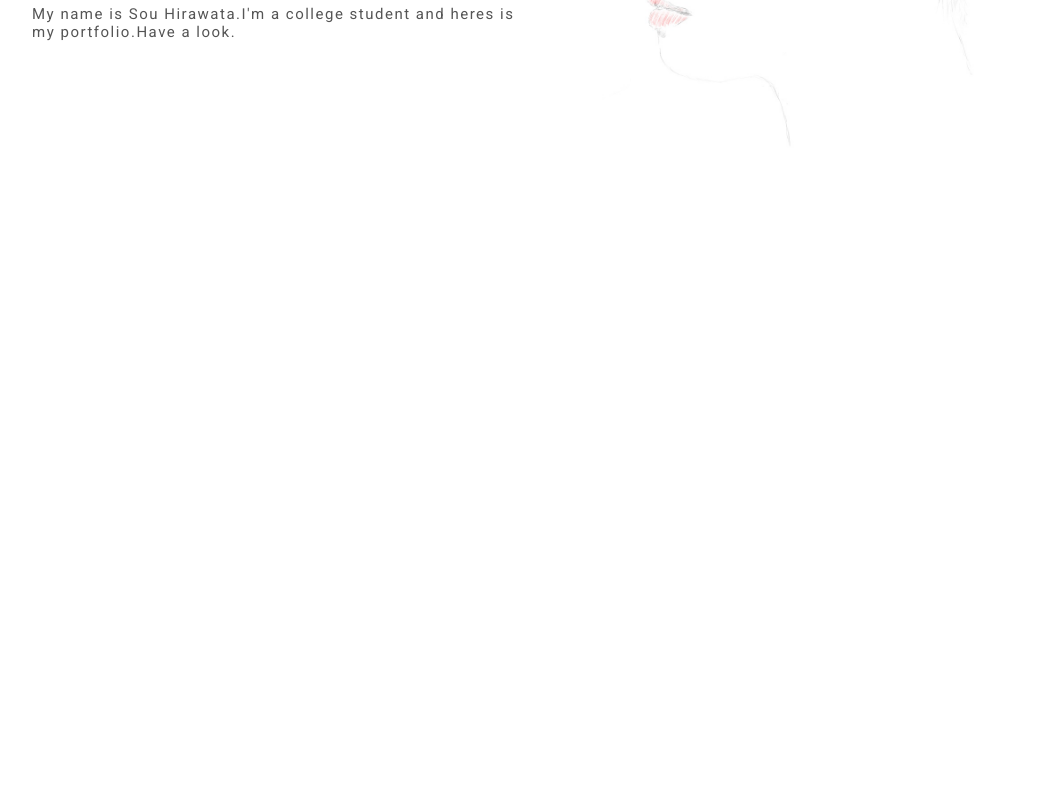
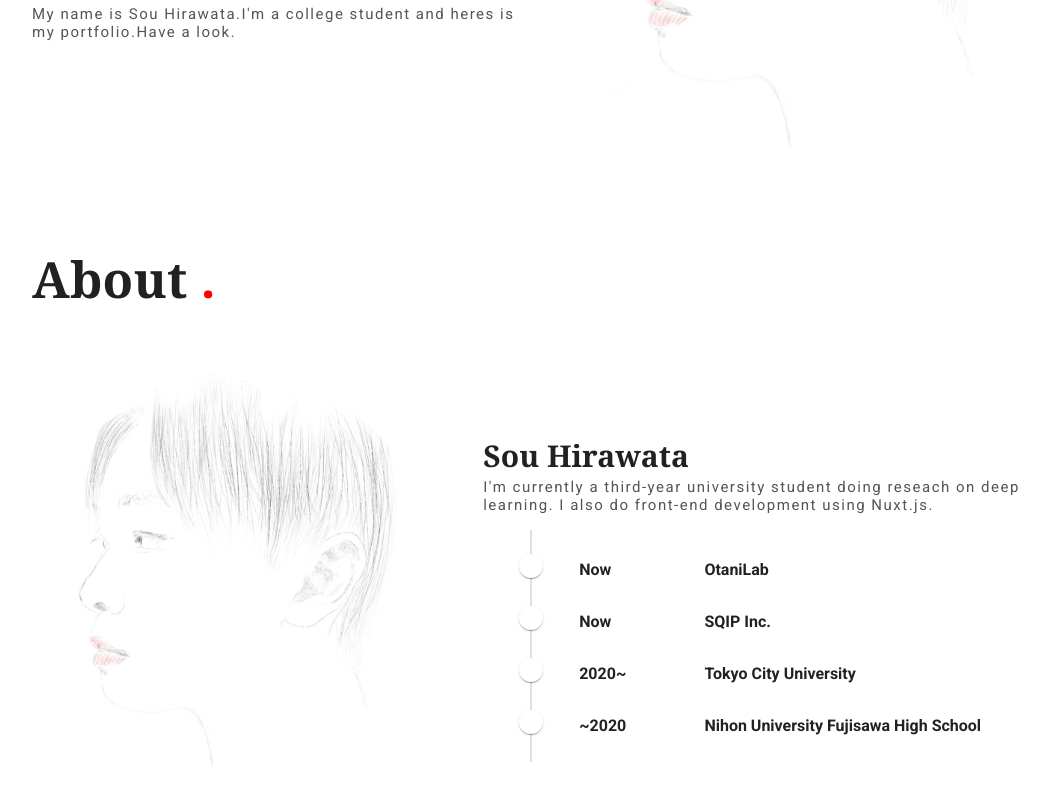
Before and after one commit to sserada/hirawataso.com, a Nuxt app: page / in a window 1280 px wide. Shown: the part 322-1122 px from the top of the page, without its empty margins (96-1145 px from the left). Before the commit the page ends 800 px from the top, so only its background shows below. Built offline with nearby package versions, Linux system fonts and the light colour scheme.

Commit message:
:gem: Create my introduction

```diff
--- /dev/null
+++ b/components/About.vue
@@ -0,0 +1,92 @@
+<template>
+  <section id="about">
+    <div class="title">
+      <h2>
+        About
+        <span class="period">.</span>
+      </h2>
+    </div>
+
+    <div class="profile">
+      <v-avatar size="400px">
+        <img src="~/assets/img/main_visual.jpg" alt="profile" />
+      </v-avatar>
+      <div class="profile-text">
+        <h3>Sou Hirawata</h3>
+        <p>I'm currently a third-year university student doing reseach on deep learning. I also do front-end development using Nuxt.js.</p>
+        <TimeLine />
+      </div>
+    </div>
+
+  </section>
+</template>
+
+<script lang="ts">
+import Vue from "vue";
+import TimeLine from "~/components/TimeLine.vue";
+
+export default Vue.extend({
+  name: "About",
+  components: {
+    TimeLine
+  }
+});
+</script>
+
+<style lang="scss" scoped>
+#about {
+  display: flex;
+  flex-wrap: wrap;
+  flex-direction: column;
+  height: 100vh;
+  .title {
+    display: block;
+    margin: 0 auto;
+    margin-top: 7%;
+    margin-left: 10%;
+    h2 {
+      padding-top: 8%;
+      font-size: 50px;
+      font-weight: 900;
+      font-family: Georgia, "Times New Roman", Times, serif;
+
+      .period {
+        color: #ff0000;
+      }
+    }
+  }
+  .profile {
+    margin-top: 6%;
+    margin-left: 10%;
+    width: 80%;
+    display: flex;
+
+    .v-avatar {
+      width: 40%;
+      height: 40%;
+      margin-right: 5%;
+
+      img {
+        width: 100%;
+        height: 100%;
+        object-fit: cover;
+      }
+    }
+
+    .profile-text {
+      margin-top: 6%;
+      h3 {
+        font-size: 30px;
+        font-weight: 900;
+        font-family: Georgia, "Times New Roman", Times, serif;
+      }
+      p {
+        color: #555555;
+        font-size: 15px;
+        line-height: 1.2;
+        letter-spacing: 0.1em;
+      }
+    }
+  }
+}
+</style>
--- /dev/null
+++ b/components/TimeLine.vue
@@ -0,0 +1,69 @@
+<template>
+      <v-timeline
+        align-top
+        dense
+      >
+        <v-timeline-item
+          color="white"
+          small
+        >
+          <v-row class="pt-1">
+            <v-col cols="3">
+              <strong>Now</strong>
+            </v-col>
+            <v-col>
+              <strong>OtaniLab</strong>
+            </v-col>
+          </v-row>
+        </v-timeline-item>
+
+        <v-timeline-item
+          color="white"
+          small
+        >
+          <v-row class="pt-1">
+            <v-col cols="3">
+              <strong>Now</strong>
+            </v-col>
+            <v-col>
+              <strong>SQIP Inc.</strong>
+            </v-col>
+          </v-row>
+        </v-timeline-item>
+
+        <v-timeline-item
+          color="white"
+          small
+        >
+          <v-row class="pt-1">
+            <v-col cols="3">
+              <strong>2020~</strong>
+            </v-col>
+            <v-col>
+              <strong>Tokyo City University</strong>
+            </v-col>
+          </v-row>
+        </v-timeline-item>
+
+        <v-timeline-item
+          color="white"
+          small
+        >
+          <v-row class="pt-1">
+            <v-col cols="3">
+              <strong>~2020</strong>
+            </v-col>
+            <v-col>
+              <strong>Nihon University Fujisawa High School</strong>
+            </v-col>
+          </v-row>
+        </v-timeline-item>
+      </v-timeline>
+</template>
+
+<script lang="ts">
+import Vue from 'vue';
+export default Vue.extend({
+  name: 'TimeLine',
+})
+</script>
--- a/pages/index.vue
+++ b/pages/index.vue
@@ -2,11 +2,13 @@
   <section>
     <Header />
     <MainVidual />
+    <About />
   </section>
 </template>
 
 <script lang="ts">
 import Vue from "vue";
+import About from "~/components/About.vue";
 import Header from "~/components/Header.vue";
 import MainVidual from "~/components/MainVisual.vue";
 
@@ -15,6 +17,7 @@ export default Vue.extend({
   components: {
     Header,
     MainVidual,
+    About,
   }
 });
 </script>
```
